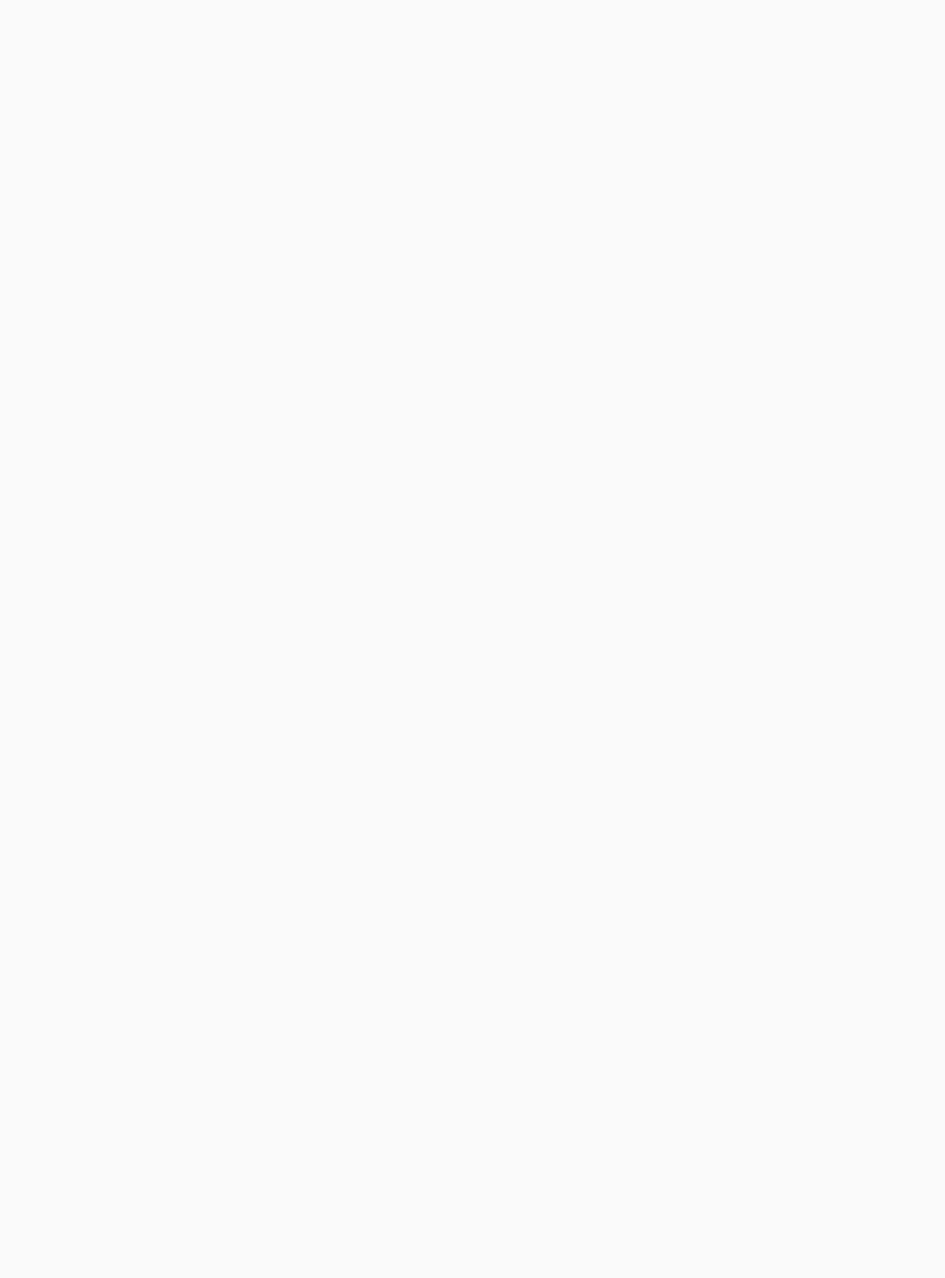
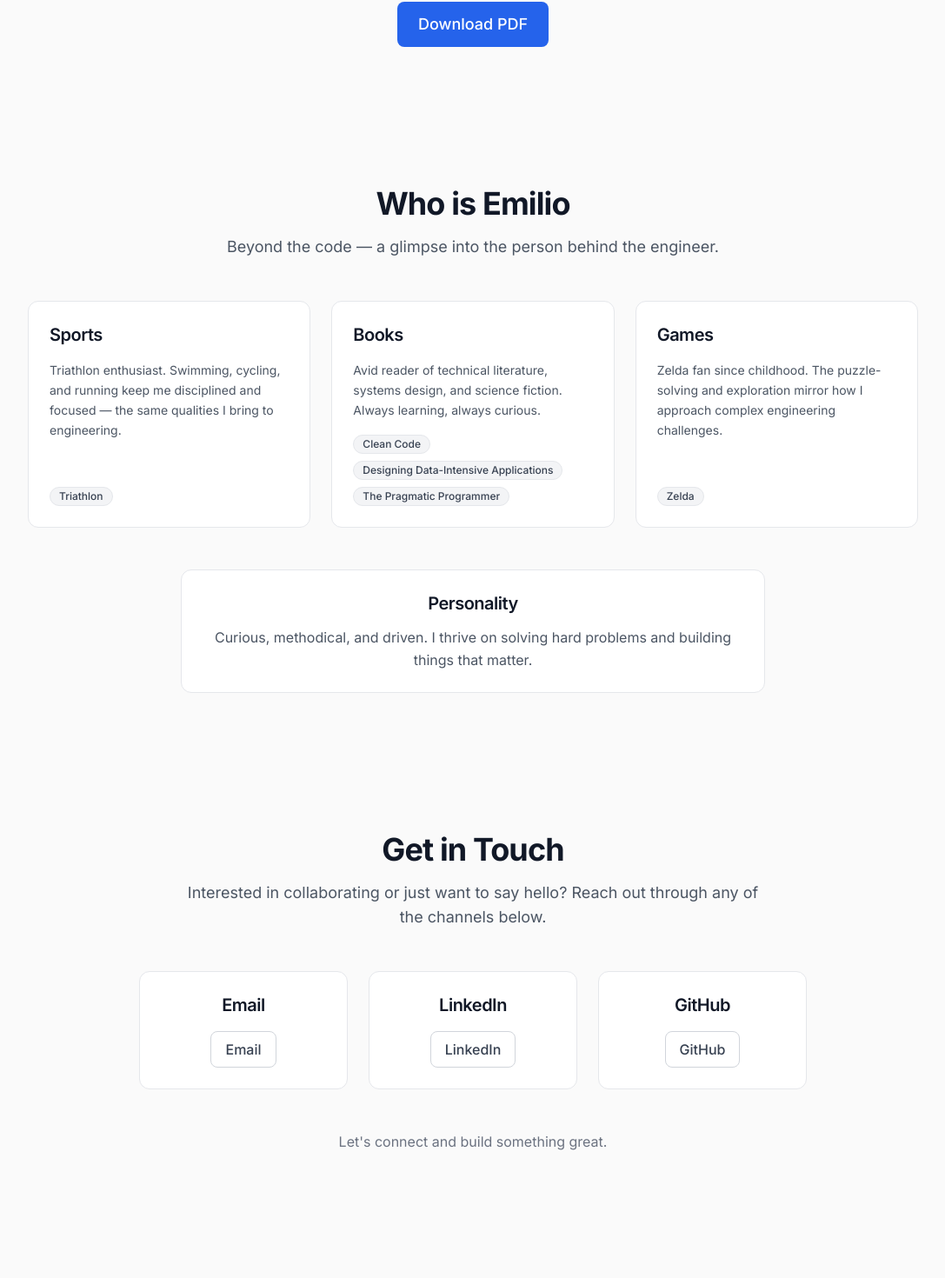
Before and after one commit to ulmo369/ThisIsUlmo, a React (Vite) app: page /dev/components in a window 1280 px wide. Shown: the part 9407-10877 px from the top of the page at 87% size, without its empty margins (96-1183 px from the left). Before the commit the page ends 8697 px from the top, so only its background shows below. Built offline with nearby package versions, Linux system fonts and the light colour scheme.

Commit message:
feat: add resume, personal, and contact sections to component preview

```diff
--- a/src/pages/ComponentsView.tsx
+++ b/src/pages/ComponentsView.tsx
@@ -13,6 +13,9 @@ import AboutSection from '@/components/sections/AboutSection'
 import SkillsSection from '@/components/sections/SkillsSection'
 import ExperienceSection from '@/components/sections/ExperienceSection'
 import ProjectsSection from '@/components/sections/ProjectsSection'
+import ResumeSection from '@/components/sections/ResumeSection'
+import ContactSection from '@/components/sections/ContactSection'
+import PersonalSection from '@/components/sections/PersonalSection'
 
 export default function ComponentsView() {
   return (
@@ -174,6 +177,9 @@ export default function ComponentsView() {
         <SkillsSection />
         <ExperienceSection />
         <ProjectsSection />
+        <ResumeSection />
+        <PersonalSection />
+        <ContactSection />
 
         {/* Scroll spacer */}
         <Section>
```
